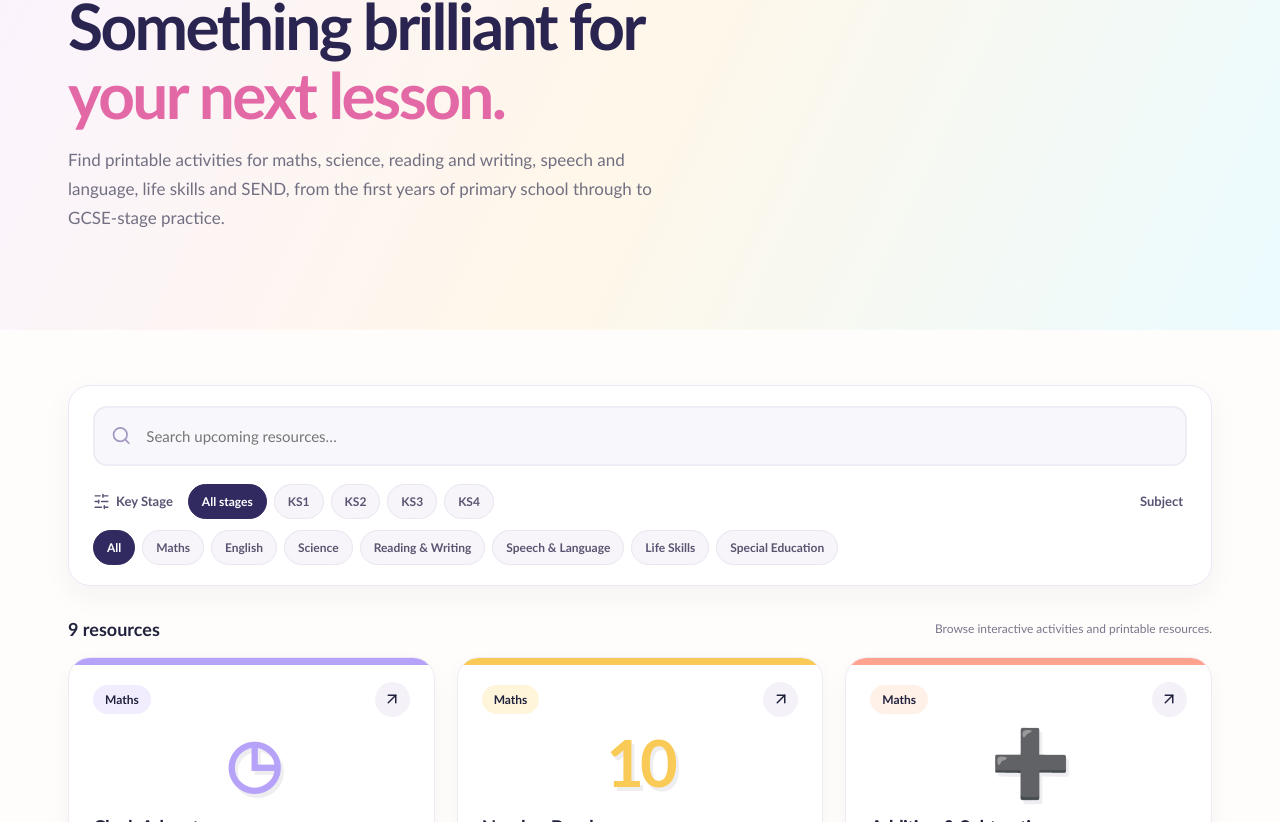
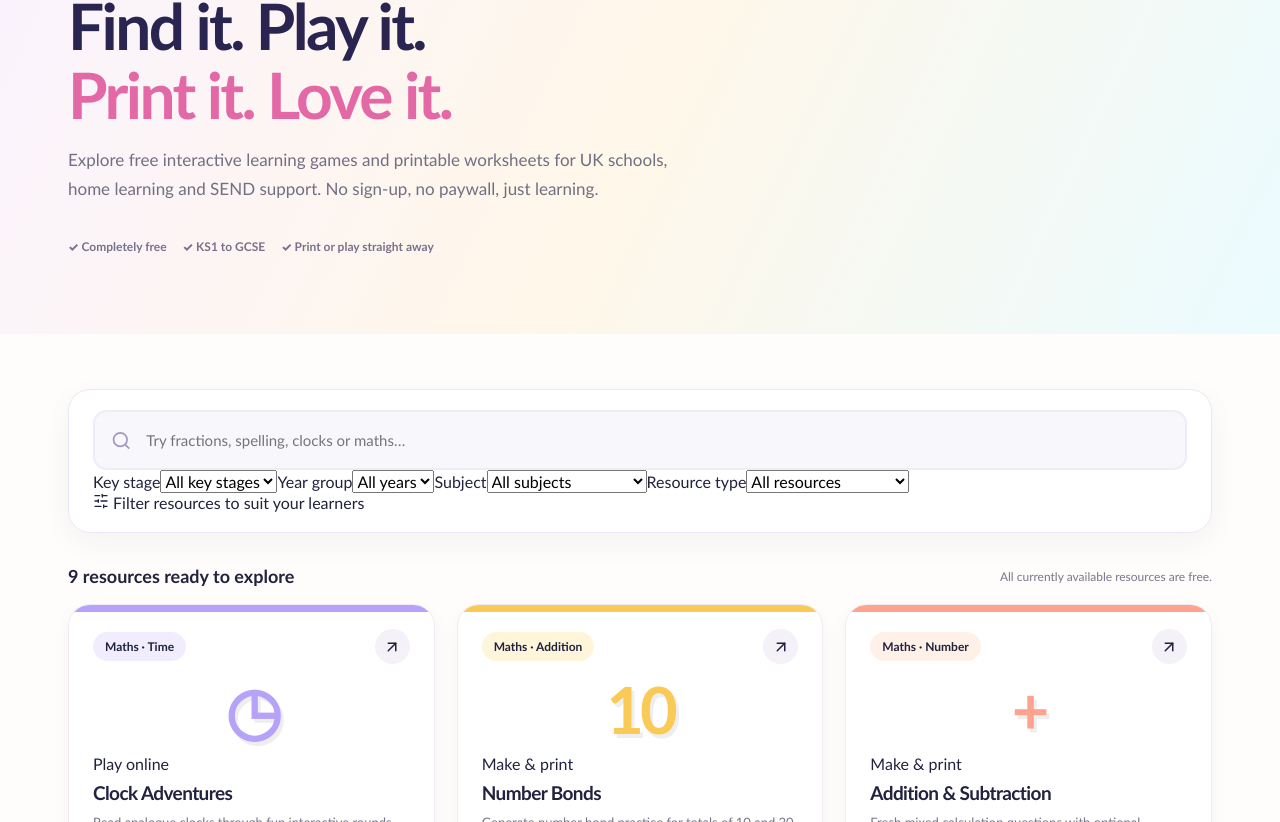
Before and after one commit to elixirentertainmentltd-cyber/teacher, a Next.js app: page /resources in a window 1280 px wide. Shown: the part 238-1060 px from the top of the page. Built offline with nearby package versions, Linux system fonts and the light colour scheme.

Commit message:
feat: add searchable key-stage year subject and format library filters

```diff
--- a/components/ResourceExplorer.tsx
+++ b/components/ResourceExplorer.tsx
@@ -1,54 +1,66 @@
 "use client";
 import Link from "next/link";
 import { useMemo, useState } from "react";
-import { ArrowRight, ArrowUpRight, BookOpen, Search, SlidersHorizontal, X } from "lucide-react";
-import { RESOURCES, STAGES, type Stage, type Subject } from "@/lib/resources";
+import { ArrowUpRight, BookOpen, Search, SlidersHorizontal, X } from "lucide-react";
+import { RESOURCES, STAGES, SUBJECTS, RESOURCE_TYPES, resourceHref, type Stage, type Subject, type ResourceType } from "@/lib/resources";
 
-type Filter = "All" | Stage;
-export default function ResourceExplorer({ initialStage }: { initialStage: Filter }) {
-  const [stage, setStage] = useState<Filter>(initialStage);
-  const [subject, setSubject] = useState<"All" | Subject>("All");
+type StageFilter = "All" | Stage;
+type SubjectFilter = "All" | Subject;
+type TypeFilter = "All" | ResourceType;
+const symbols: Record<string, string> = {
+  "clock-adventures": "◷", "number-bonds": "10", "addition-subtraction": "+",
+  "spelling": "Aa", "times-tables": "×", "punctuation": "?!",
+  "fractions": "½", "percentages": "%", "algebra": "x²"
+};
+
+export default function ResourceExplorer({ initialStage }: { initialStage: StageFilter }) {
+  const [stage, setStage] = useState<StageFilter>(initialStage);
+  const [subject, setSubject] = useState<SubjectFilter>("All");
+  const [type, setType] = useState<TypeFilter>("All");
+  const [year, setYear] = useState("All");
   const [query, setQuery] = useState("");
   const results = useMemo(() => RESOURCES.filter(item =>
     (stage === "All" || item.stages.includes(stage)) &&
     (subject === "All" || item.subject === subject) &&
-    (item.title + " " + item.description + " " + item.category).toLowerCase().includes(query.trim().toLowerCase())
-  ), [stage, subject, query]);
-  const reset = () => { setStage("All"); setSubject("All"); setQuery(""); };
+    (type === "All" || item.type === type) &&
+    (year === "All" || item.yearGroups.includes(Number(year))) &&
+    (item.title + " " + item.description + " " + item.category + " " + item.subject).toLowerCase().includes(query.trim().toLowerCase())
+  ), [stage, subject, type, year, query]);
+  const reset = () => { setStage("All"); setSubject("All"); setType("All"); setYear("All"); setQuery(""); };
+  const active = stage !== "All" || subject !== "All" || type !== "All" || year !== "All" || query !== "";
   return (
     <>
-      <section className="inner-hero">
+      <section className="inner-hero redesigned-library-hero">
         <div className="container">
-          <span className="section-kicker"><BookOpen size={17}/> THE RESOURCE LIBRARY</span>
-          <h1>Something brilliant for<br/><span>your next lesson.</span></h1>
-          <p>Find printable activities for maths, science, reading and writing, speech and language, life skills and SEND, from the first years of primary school through to GCSE-stage practice.</p>
+          <span className="section-kicker"><BookOpen size={17}/> THE FREE RESOURCE LIBRARY</span>
+          <h1>Find it. Play it.<br/><span>Print it. Love it.</span></h1>
+          <p>Explore free interactive learning games and printable worksheets for UK schools, home learning and SEND support. No sign-up, no paywall, just learning.</p>
+          <div className="hero-facts"><span>✓ Completely free</span><span>✓ KS1 to GCSE</span><span>✓ Print or play straight away</span></div>
         </div>
       </section>
       <section className="section library-section">
         <div className="container">
           <div className="filters-panel">
-            <label className="search-box"><Search size={21}/><span className="sr-only">Search resources</span><input value={query} onChange={event=>setQuery(event.target.value)} placeholder="Search upcoming resources…"/></label>
-            <div className="filter-row">
-              <div className="filter-label"><SlidersHorizontal size={17}/> Key Stage</div>
-              <div className="filter-pills" role="group" aria-label="Filter by Key Stage">
-                {(["All", ...STAGES.map(item=>item.id)] as Filter[]).map(value=><button key={value} type="button" className={stage===value?"pill active":"pill"} onClick={()=>setStage(value)} aria-pressed={stage===value}>{value==="All"?"All stages":value}</button>)}
-              </div>
-              <div className="filter-label subject-label">Subject</div>
-              <div className="filter-pills" role="group" aria-label="Filter by subject">
-                {(["All","Maths","English","Science","Reading & Writing","Speech & Language","Life Skills","Special Education"] as const).map(value=><button key={value} type="button" className={subject===value?"pill active":"pill"} onClick={()=>setSubject(value)} aria-pressed={subject===value}>{value}</button>)}
-              </div>
+            <label className="search-box" htmlFor="library-search"><Search size={21}/><span className="sr-only">Search resources</span><input id="library-search" value={query} onChange={event=>setQuery(event.target.value)} placeholder="Try fractions, spelling, clocks or maths…"/></label>
+            <div className="library-selects">
+              <label>Key stage<select value={stage} onChange={event=>setStage(event.target.value as StageFilter)}><option value="All">All key stages</option>{STAGES.map(s=><option key={s.id} value={s.id}>{s.label}</option>)}</select></label>
+              <label>Year group<select value={year} onChange={event=>setYear(event.target.value)}><option value="All">All years</option>{Array.from({length:11},(_,i)=>i+1).map(n=><option key={n} value={n}>Year {n}</option>)}</select></label>
+              <label>Subject<select value={subject} onChange={event=>setSubject(event.target.value as SubjectFilter)}><option value="All">All subjects</option>{SUBJECTS.map(s=><option key={s}>{s}</option>)}</select></label>
+              <label>Resource type<select value={type} onChange={event=>setType(event.target.value as TypeFilter)}><option value="All">All resources</option>{RESOURCE_TYPES.map(t=><option key={t}>{t}</option>)}</select></label>
             </div>
+            <div className="library-filter-bottom"><span><SlidersHorizontal size={16}/> Filter resources to suit your learners</span>{active&&<button type="button" className="filter-clear" onClick={reset}>Clear all filters <X size={15}/></button>}</div>
           </div>
-          <div className="results-bar"><strong>{results.length} {results.length===1?"resource":"resources"}</strong><span>Browse interactive activities and printable resources.</span></div>
+          <div className="results-bar"><strong>{results.length} {results.length === 1 ? "resource" : "resources"} ready to explore</strong><span>All currently available resources are free.</span></div>
           {results.length ? <div className="resource-grid library-grid">
-            {results.map((item,index)=><Link key={item.slug} href={item.type==="Interactive activity" ? "/resources/"+item.slug : "/worksheet/"+item.slug} className={"resource-card accent-"+item.colour}>
-              <div className="resource-top"><span className="resource-subject">{item.subject}</span><span className="round-arrow"><ArrowUpRight size={18}/></span></div>
-              <div className="resource-doodle">{({ "number-bonds":"10", "addition-subtraction":"➕", "spelling":"Aa", "times-tables":"×", "punctuation":"?!", "fractions":"½", "percentages":"%", "algebra":"x²" } as Record<string,string>)[item.slug] || (item.slug==="clock-adventures" ? "◷" : "✎")}</div>
+            {results.map(item=><Link key={item.slug} href={resourceHref(item)} className={"resource-card accent-"+item.colour}>
+              <div className="resource-top"><span className="resource-subject">{item.subject} · {item.category}</span><span className="round-arrow"><ArrowUpRight size={18}/></span></div>
+              <div className="resource-doodle" aria-hidden="true">{symbols[item.slug] || "✎"}</div>
+              <span className="resource-type">{item.type === "Interactive activity" ? "Play online" : "Make & print"}</span>
               <h3>{item.title}</h3><p>{item.description}</p>
               <div className="resource-footer"><span>{item.stages.join(" · ")}</span><span>{item.years}</span></div>
             </Link>)}
-          </div> : <div className="empty-state"><span className="empty-emoji">🔎</span><h2>No matching resources found.</h2><p>Try changing your search, subject or Key Stage.</p><button className="button button-primary" onClick={reset}>Clear filters <X size={17}/></button></div>}
-          <div className="library-note"><strong>A note for teachers:</strong> These are original, starter practice activities, not an officially endorsed exam-board collection. Please review suitability for your class and specification.</div>
+          </div> : <div className="empty-state"><span className="empty-emoji">🔎</span><h2>No matching resources yet</h2><p>Try another subject, key stage or search phrase. We are adding more free activities.</p><button className="button button-primary" onClick={reset}>Clear filters <X size={17}/></button></div>}
+          <div className="library-note"><strong>For teachers and families:</strong> These are original starter practice activities, not officially endorsed exam-board materials. Please review their suitability for your learners. Additional subjects and SEND resources are planned; the current library only displays activities that are available now.</div>
         </div>
       </section>
     </>
```
